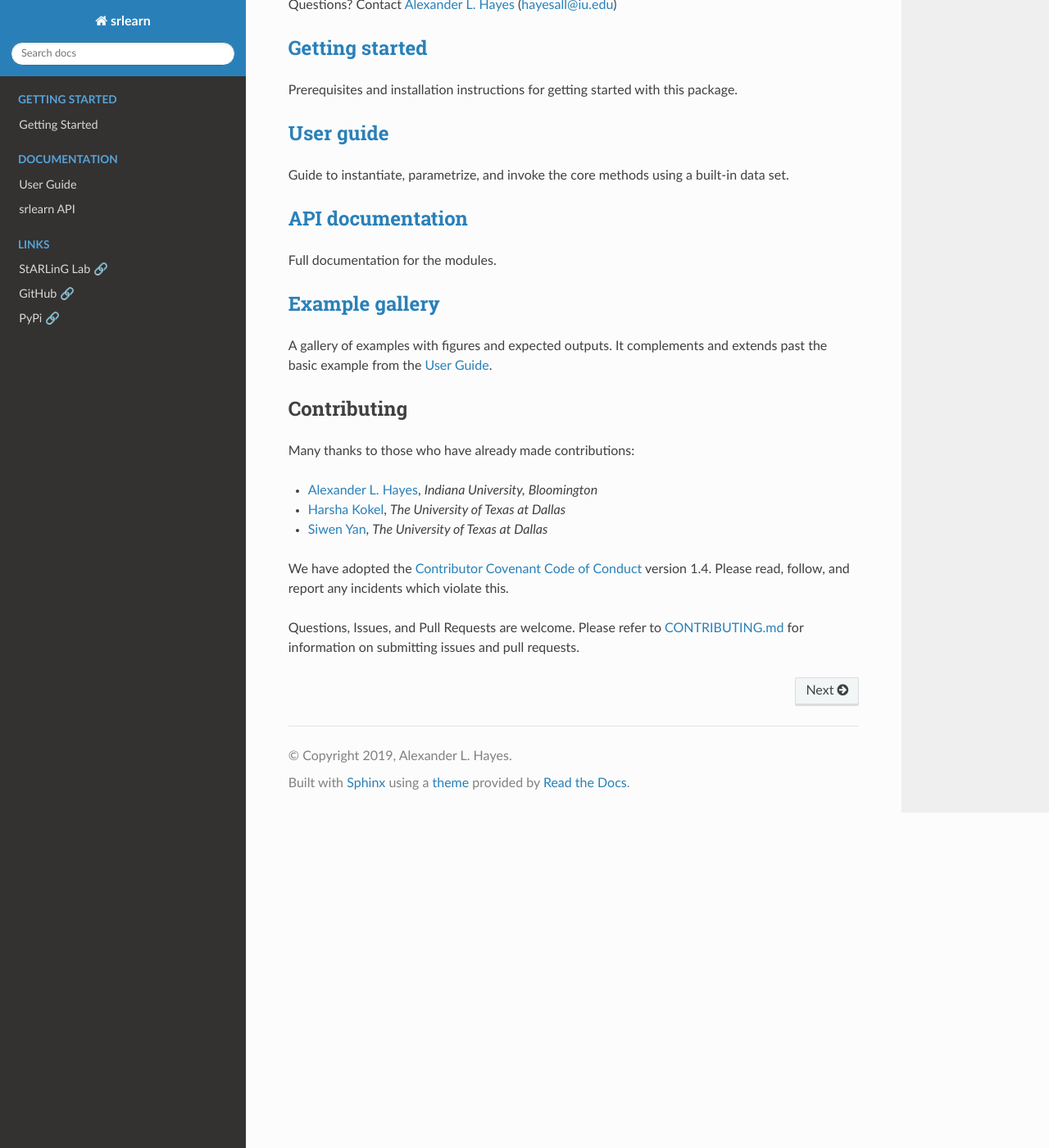
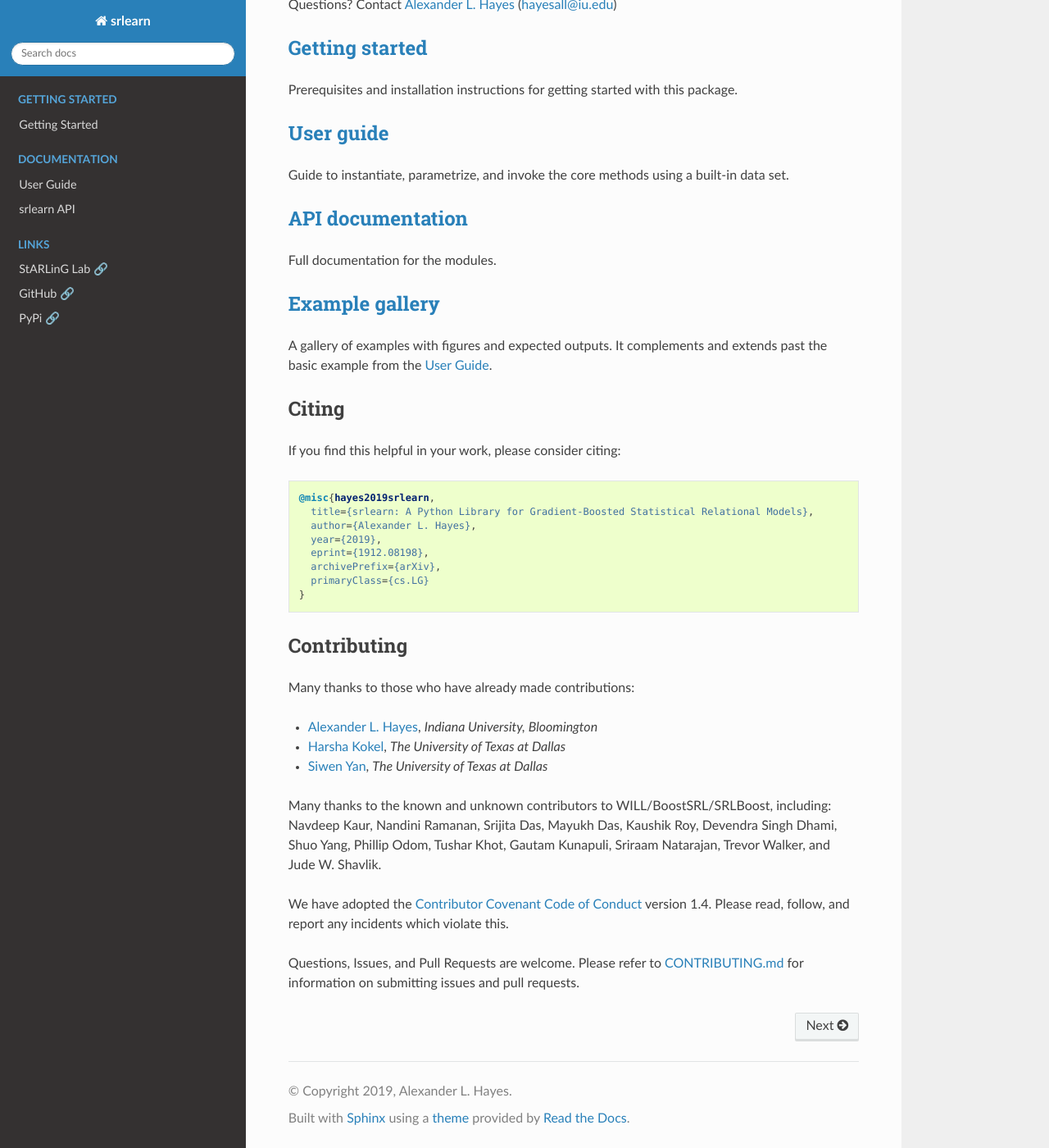
Before and after one commit to srlearn/srlearn, a Sphinx documentation site: the page built from docs/source/index.rst, in a window 1280 px wide and 1400 px high, scrolled down 1095 px. Shown: the whole window at 82% size. Built offline with Sphinx 7.4.7 and the Read the Docs theme 2.0.0, drawn with Linux system fonts in a browser that asks for light colours; pages that are not in the unit, such as notebooks, are missing from menus; the version number could not be read and is left out.

Commit message:
📝 Fix citation/acknowledgements in README/index

```diff
--- a/docs/source/index.rst
+++ b/docs/source/index.rst
@@ -110,6 +110,22 @@
 A gallery of examples with figures and expected outputs.
 It complements and extends past the basic example from the `User Guide <user_guide.html>`_.
 
+Citing
+------
+
+If you find this helpful in your work, please consider citing:
+
+.. code-block:: bibtex
+
+  @misc{hayes2019srlearn,
+    title={srlearn: A Python Library for Gradient-Boosted Statistical Relational Models},
+    author={Alexander L. Hayes},
+    year={2019},
+    eprint={1912.08198},
+    archivePrefix={arXiv},
+    primaryClass={cs.LG}
+  }
+
 Contributing
 ------------
 
@@ -119,6 +135,11 @@
 - `Harsha Kokel <https://harshakokel.com/>`_, *The University of Texas at Dallas*
 - `Siwen Yan <https://dtrycode.github.io/>`_, *The University of Texas at Dallas*
 
+Many thanks to the known and unknown contributors to WILL/BoostSRL/SRLBoost,
+including: Navdeep Kaur, Nandini Ramanan, Srijita Das, Mayukh Das, Kaushik Roy,
+Devendra Singh Dhami, Shuo Yang, Phillip Odom, Tushar Khot, Gautam Kunapuli,
+Sriraam Natarajan, Trevor Walker, and Jude W. Shavlik.
+
 We have adopted the `Contributor Covenant Code of Conduct <https://github.com/srlearn/srlearn/blob/main/.github/CODE_OF_CONDUCT.md>`_ version 1.4. Please read,
 follow, and report any incidents which violate this.
 
```
Also changed, not shown: README.rst (+21 -0 lines).
